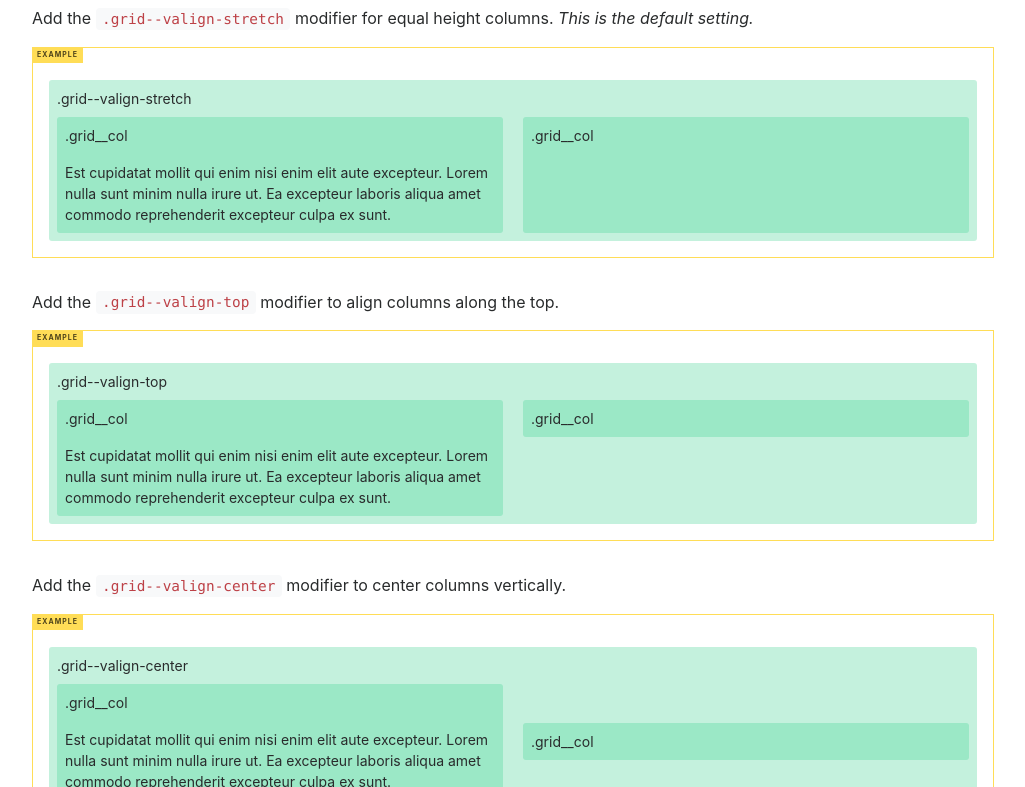
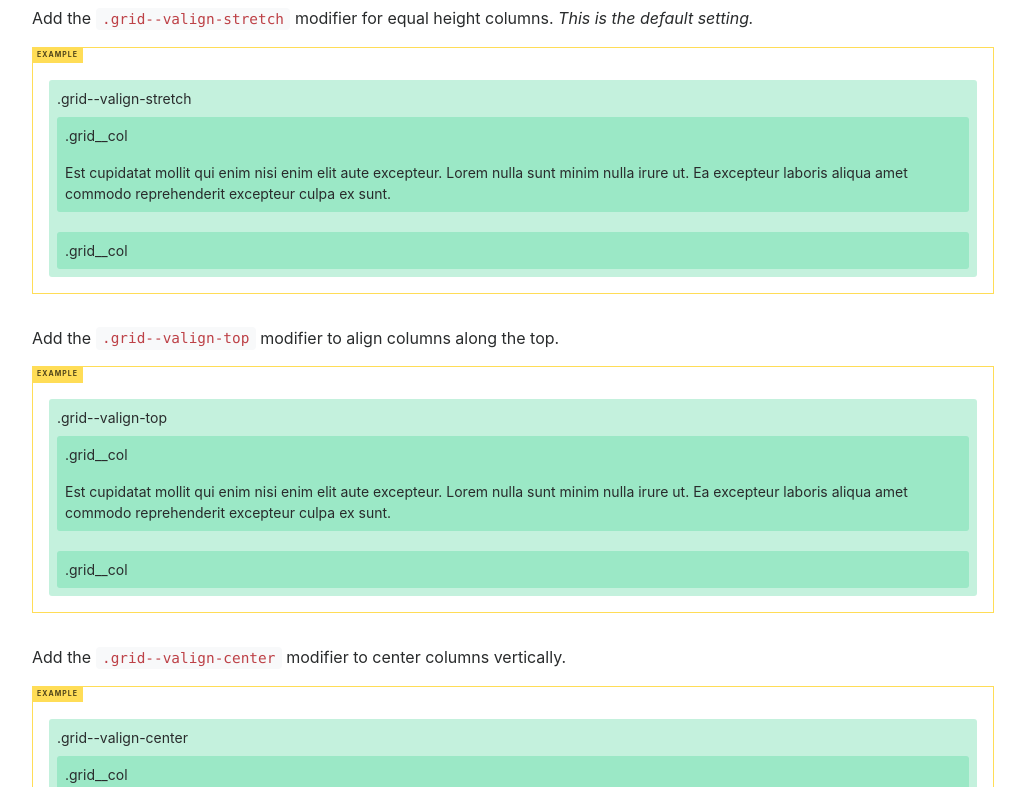
Before and after one commit to jaredhill4/css-framework, a React app: page / in a window 1280 px wide. Shown: the part 1033-1820 px from the top of the page, without its empty margins (127-1152 px from the left). Built offline with nearby package versions, Linux system fonts and the light colour scheme.

Commit message:
Changes for browser compatibility. (#3)

```diff
--- a/src/js/Forms.js
+++ b/src/js/Forms.js
@@ -48,8 +48,6 @@ const Forms = () =>
                 We'll never share your email with anyone else.
               </small>
             </div>
-          </div>
-          <div className="grid__col-xs-12">
             <div className="form__field">
               <label className="form__label" htmlFor="address1">
                 Address Line 1
@@ -132,8 +130,6 @@ const Forms = () =>
                 <input type="checkbox" /> I agree to the terms and conditions.
               </label>
             </div>
-          </div>
-          <div className="grid__col-xs-12">
             <div className="form__field">
               <label className="form__radio">
                 <input type="radio" name="yes_or_no" /> Yes
@@ -142,13 +138,9 @@ const Forms = () =>
                 <input type="radio" name="yes_or_no" /> No
               </label>
             </div>
-          </div>
-          <div className="grid__col-xs-12">
-            <div>
-              <button className="btn btn--blue" type="button">
-                Submit
-              </button>
-            </div>
+            <button className="btn btn--blue" type="button">
+              Submit
+            </button>
           </div>
         </div>
       </form>
--- a/src/js/Menu.js
+++ b/src/js/Menu.js
@@ -238,7 +238,8 @@ class Menu extends Component {
                 </li>
                 <li>
                   <a
-                    onClick={event => this.scrollTo(event, 'forms-input-states')}
+                    onClick={event =>
+                      this.scrollTo(event, 'forms-input-states')}
                     href="#forms-input-states"
                   >
                     Input states
--- a/src/scss/documentation.scss
+++ b/src/scss/documentation.scss
@@ -83,7 +83,7 @@ body {
   @media screen and (min-width: 768px) {
     background: #3273dc;
     height: 60px;
-    overflow-y: initial;
+    overflow-y: inherit;
     padding: 0;
     transform: translateX(0);
     width: 100%;
--- a/src/scss/framework/forms.scss
+++ b/src/scss/framework/forms.scss
@@ -79,8 +79,13 @@ $form-input-group-background-color: $form-input-border-color;
   }
 
   &::-ms-expand {
-    background-color: transparent;
-    border: 0;
+    display: none;
+  }
+}
+
+.form__select > select {
+  &::-ms-expand {
+    display: none;
   }
 }
 
--- a/src/scss/framework/grid.scss
+++ b/src/scss/framework/grid.scss
@@ -18,8 +18,9 @@ $grid-gutter-width: 20px;
 @mixin grid__col($suffix) {
   @for $i from 1 through $grid-column-count {
     .grid__col-#{$suffix}-#{$i} {
-      flex: none;
-      width: percentage(($i / $grid-column-count));
+      // flex: none;
+      flex-basis: percentage(($i / $grid-column-count));
+      max-width: percentage(($i / $grid-column-count));
     }
   }
 }
@@ -66,7 +67,10 @@ $grid-gutter-width: 20px;
 
 .grid {
   align-items: stretch;
+  box-sizing: border-box;
   display: flex;
+  flex: 0 1 auto;
+  flex-direction: row;
   flex-wrap: wrap;
   justify-content: flex-start;
   margin-bottom: $grid-gutter-width / 2;
@@ -178,14 +182,8 @@ $grid-gutter-width: 20px;
 
 .grid__col,
 [class*="grid__col-"] {
-  display: flex;
-  flex-direction: column;
-  flex-basis: 0;
-  flex-grow: 1;
-  flex-shrink: 0;
-  max-width: 100%;
+  box-sizing: border-box;
   padding: $grid-gutter-width / 2;
-  width: auto;
 
   .grid--gapless & {
     padding: 0;
@@ -200,6 +198,15 @@ $grid-gutter-width: 20px;
     padding-bottom: 0;
     padding-top: 0;
   }
+}
+
+.grid__col {
+  flex: 1 0 auto;
+  max-width: 100%;
+}
+
+[class*="grid__col-"] {
+  flex: 0 0 auto;
 }
 
 @include grid__col(xs);
```
Also changed, not shown: 11 other files (tests, documents, lock files or other folders).
